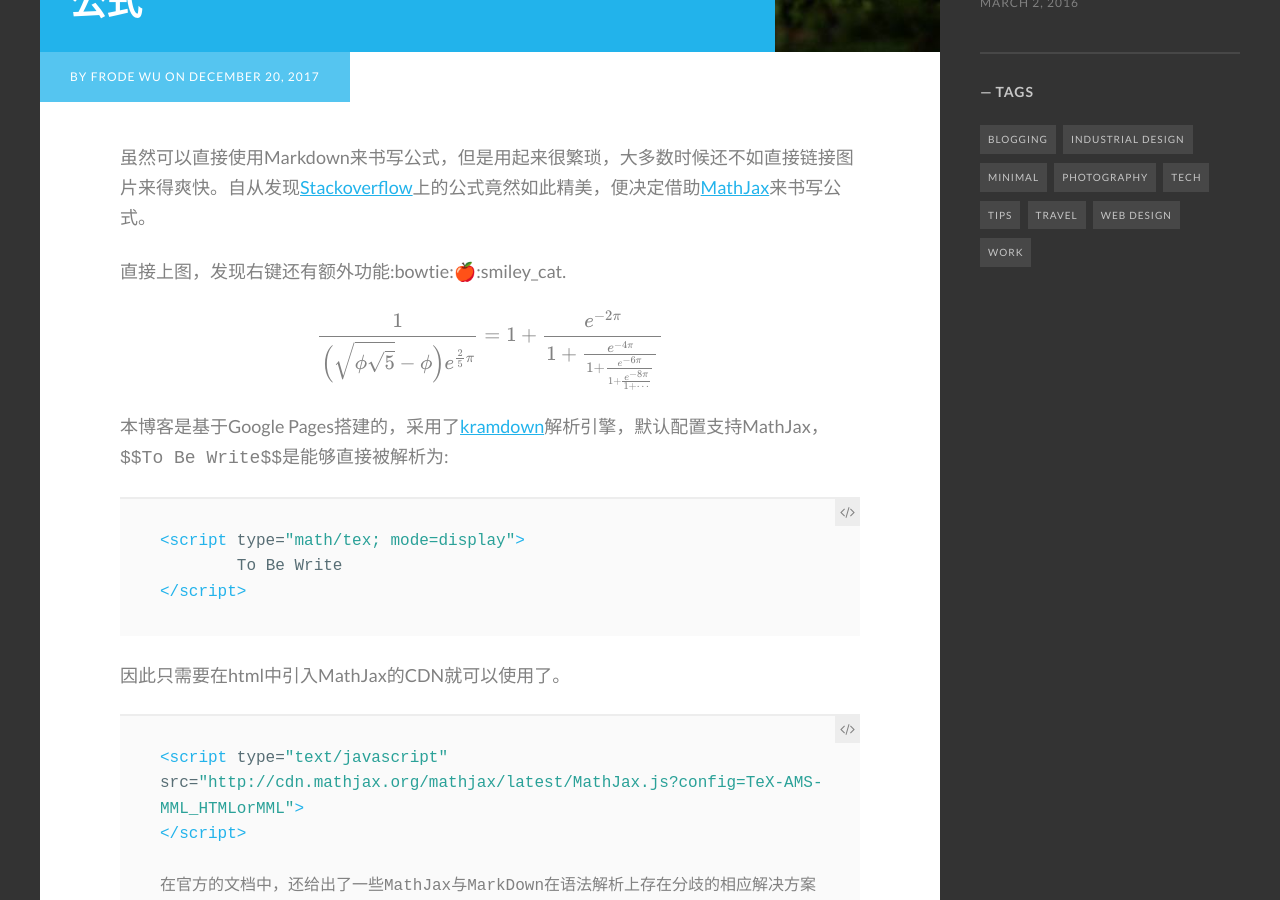
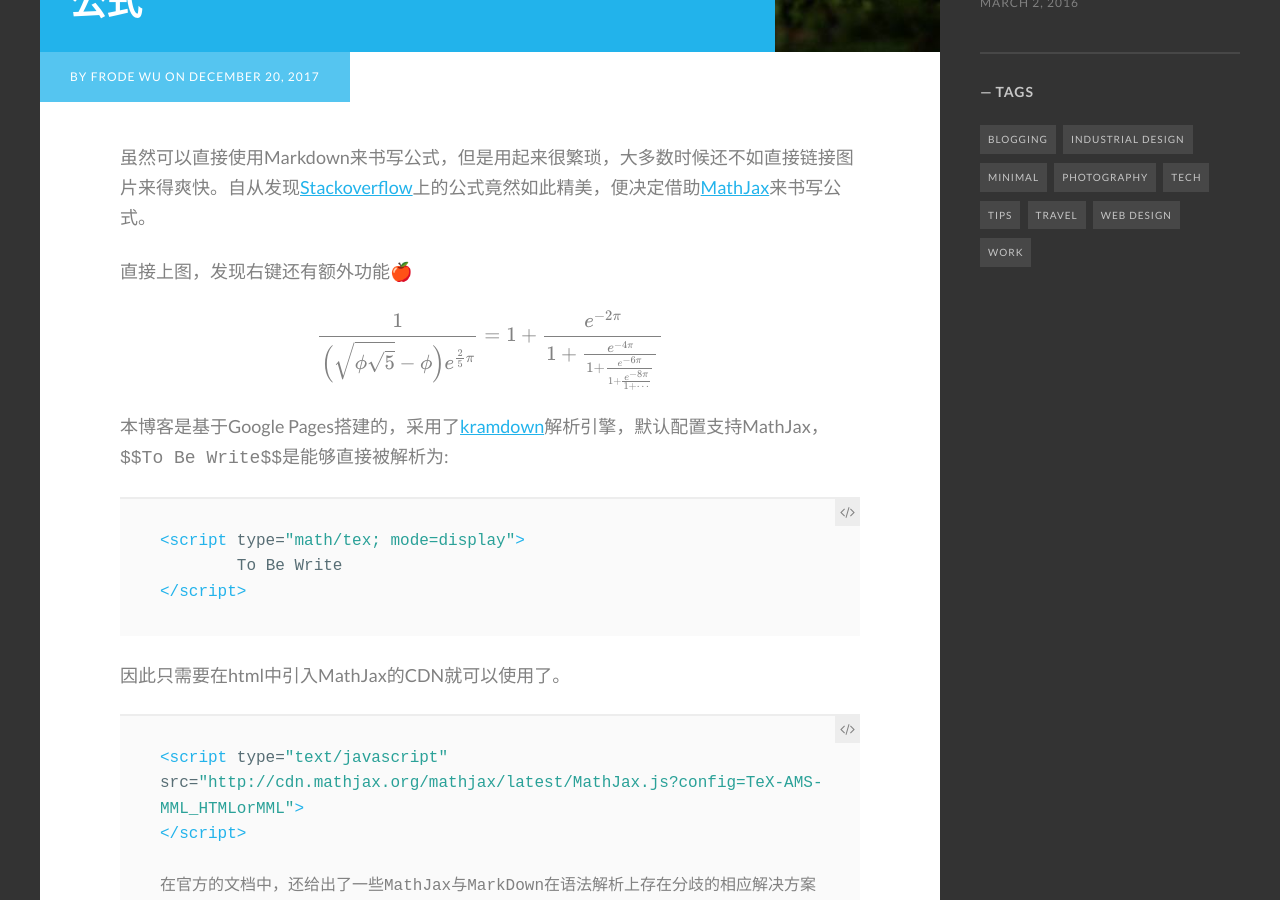
Before and after one commit to lovesilent/frode, a Jekyll site: the page built from _posts/2017-12-20-Use-MathJax-In-Markdown.md, in a window 1280 px wide and 900 px high, scrolled down 791 px. Built offline with Jekyll 4.4.1, drawn with Linux system fonts in a browser that asks for light colours; some web fonts are replaced; formulas are drawn with MathJax 3.

Commit message:
modified "Use MathJax"

```diff
--- a/_posts/2017-12-20-Use-MathJax-In-Markdown.md
+++ b/_posts/2017-12-20-Use-MathJax-In-Markdown.md
@@ -8,7 +8,7 @@ tags: [tech]
 虽然可以直接使用Markdown来书写公式，但是用起来很繁琐，大多数时候还不如直接链接图片来得爽快。自从发现[Stackoverflow](https://stackoverflow.com)上的公式竟然如此精美，便决定借助[MathJax](https://www.mathjax.org/)来书写公式。
 
 <!--more-->
-直接上图，发现右键还有额外功能:bowtie:&#x1F34E;:smiley_cat.
+直接上图，发现右键还有额外功能&#x1F34E;
 
 $$\frac{1}{\Bigl(\sqrt{\phi \sqrt{5}}-\phi\Bigr) e^{\frac25 \pi}} = 1+\frac{e^{-2\pi}} {1+\frac{e^{-4\pi}} {1+\frac{e^{-6\pi}} {1+\frac{e^{-8\pi}} {1+\cdots} } } }$$
 
```
